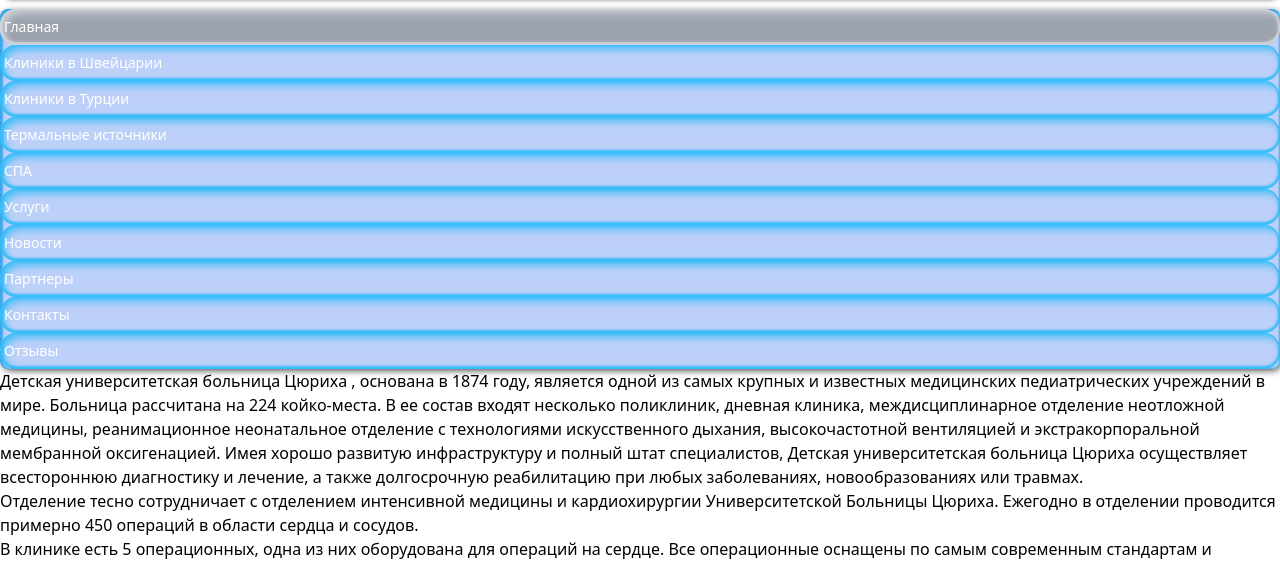
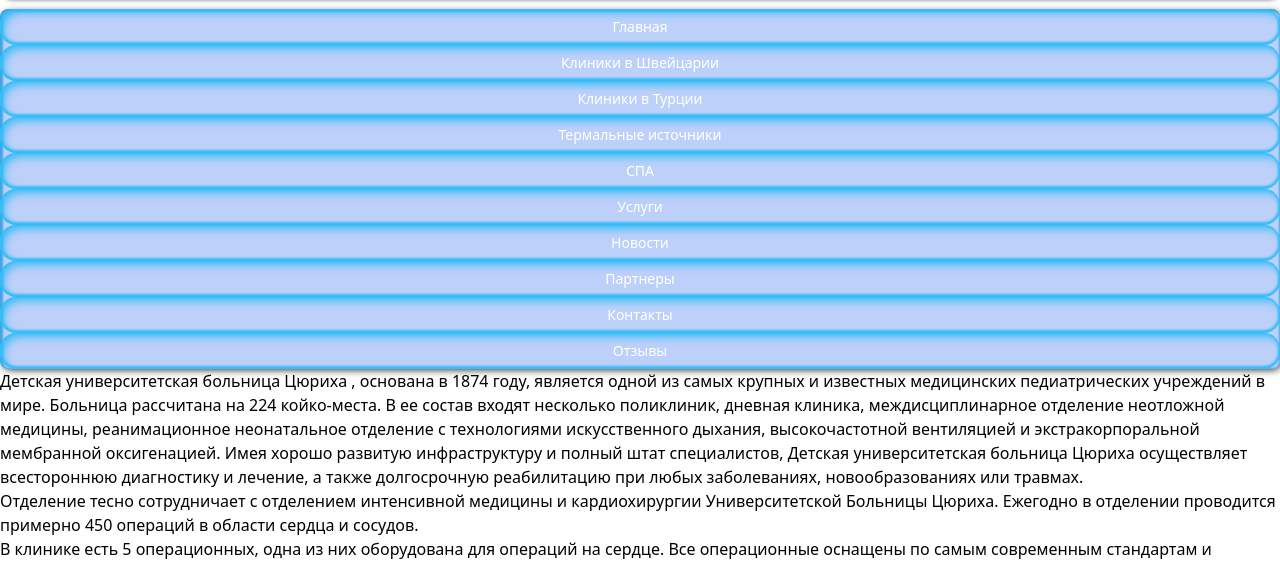
Before and after one commit to canceled-studio/elitemedtour, an Eleventy site: page clinics/switzerland/kinderspital-zürich.md in a window 1280 px wide. Shown: the part 225-790 px from the top of the page. Built offline with nearby package versions, Linux system fonts and the light colour scheme; Eleventy itself is replaced by a stand-in of ours; files that its build step writes are made by us from their sources.

Commit message:
Dynamic menu implementation

```diff
--- /dev/null
+++ b/_data/menu.json
@@ -0,0 +1,42 @@
+[
+    {
+        "title": "Главная",
+        "link": "/"
+    },
+    {
+        "title": "Клиники в Швейцарии",
+        "link": "/clinics/switzerland/"
+    },
+    {
+        "title": "Клиники в Турции",
+        "link": "/clinics/turkey/"
+    },
+    {
+        "title": "Термальные источники",
+        "link": "/springs/"
+    },
+    {
+        "title": "СПА",
+        "link": "/spas/"
+    },
+    {
+        "title": "Услуги",
+        "link": "/services/"
+    },
+    {
+        "title": "Новости",
+        "link": "/news/"
+    },
+    {
+        "title": "Партнеры",
+        "link": "/partners/"
+    },
+    {
+        "title": "Контакты",
+        "link": "/contacts/"
+    },
+    {
+        "title": "Отзывы",
+        "link": "/reviews/"
+    }
+]
--- a/_data/sections.json
+++ /dev/null
@@ -1,5 +0,0 @@
-{
-    "homepage": {
-        "title": "Добро пожаловать"
-    }
-}
--- a/_includes/layouts/default.njk
+++ b/_includes/layouts/default.njk
@@ -5,7 +5,7 @@
     <meta http-equiv="X-UA-Compatible" content="IE=edge">
     <meta name="viewport" content="width=device-width, initial-scale=1.0">
     <title>Elite Med Tour - {{title}}</title>
-    <link rel="stylesheet" href="./styles.css">
+    <link rel="stylesheet" href="/styles.css">
 </head>
 <body class="bg-blue-500">
     <div id="page" class="my-5 max-w-5xl container mx-auto grid grid-cols-[1fr_4fr] gap-5">
@@ -36,16 +36,11 @@
             <h2 class="section-header">Меню</h2>
             <nav class="py-4 px-2 section-body">
                 <ul class="text-center flex flex-col gap-2">
-                    <li class="nav-item nav-item-selected">Главная</li>
-                    <li class="nav-item">Клиники в Швейцарии</li>
-                    <li class="nav-item">Клиники в Турции</li>
-                    <li class="nav-item">Термальные источники</li>
-                    <li class="nav-item">СПА</li>
-                    <li class="nav-item">Услуги</li>
-                    <li class="nav-item">Новости</li>
-                    <li class="nav-item">Партнеры</li>
-                    <li class="nav-item">Контакты</li>
-                    <li class="nav-item">Отзывы</li>
+                    {% for item in menu %}
+                        <li class="w-full">
+                            <a class="nav-item {% if item.link === page.url %} nav-item-selected {% endif %}" href="{{item.link}}">{{item.title}}</a>
+                        </li>
+                    {% endfor %}
                 </ul>
             </nav>
         </aside>
--- a/clinics/switzerland/switzerland.json
+++ b/clinics/switzerland/switzerland.json
@@ -1 +1 @@
-{ "tags": "switzerland" }
+{ "tags": "clinics.switzerland" }
--- a/index.css
+++ b/index.css
@@ -19,7 +19,7 @@
 }
 
 .nav-item {
-  @apply text-sm px-1 py-2 shadow-[inset_4px_4px_8px_0px,inset_-0_-1px_2px_2px] shadow-sky-400 hover:bg-yellow-500 hover:shadow-yellow-200 rounded-2xl text-white;
+  @apply text-white no-underline flex justify-center text-sm px-1 py-2 shadow-[inset_4px_4px_8px_0px,inset_-0_-1px_2px_2px] shadow-sky-400 hover:bg-yellow-500 hover:shadow-yellow-200 rounded-2xl;
 }
 
 .nav-item-selected {
```
Also changed, not shown: _includes/content/clinics/switzerland.md (added, +5 -0 lines), clinics/switzerland/index.njk (added, +7 -0 lines).
